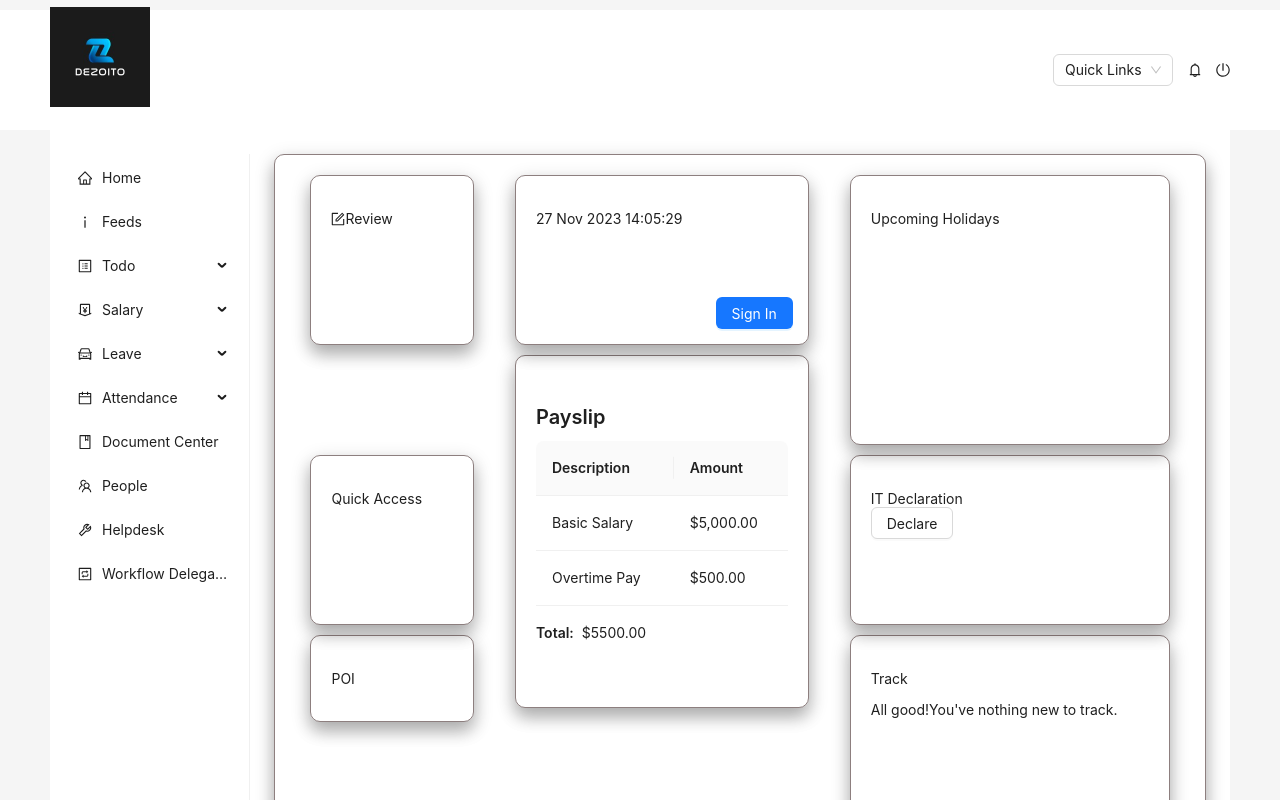
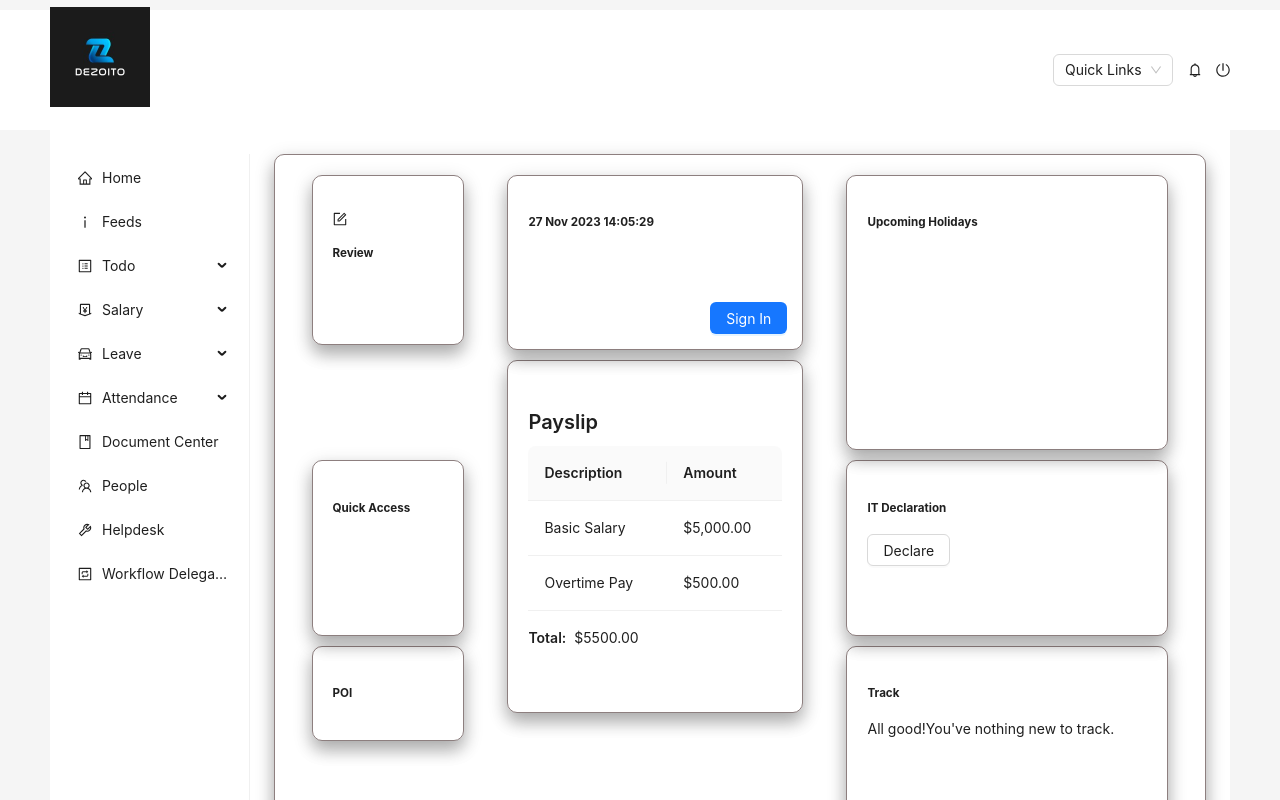
Before and after one commit to dev-krishnaSuresh/hrmsFrontendCustomer, a React (Create React App) app: page /home in a window 1280 px wide. Shown: the top 800 px of the page. Built offline with nearby package versions, Linux system fonts and the light colour scheme.

Commit message:
12.12.23

```diff
--- a/src/components/Feeds.js
+++ b/src/components/Feeds.js
@@ -41,7 +41,7 @@ function Feeds() {
   ];
   return (
     <div>
-      Groups;
+      <h3>Groups</h3>
       <Tabs
         defaultActiveKey="1"
         tabPosition={"left"}
--- a/src/components/Home.js
+++ b/src/components/Home.js
@@ -84,13 +84,13 @@ function Home() {
         <div className="review">
           <DemoBox value={100}>
             <FormOutlined />
-            Review
+            <h5>Review</h5>
           </DemoBox>
         </div>
         <div className="time">
           <div className="sign-in-container">
             <DemoBox value={100}>
-              <p> {currentTime}</p>
+              <h5> {currentTime}</h5>
               <Button
                 type="primary"
                 onClick={handleSignIn}
@@ -102,10 +102,14 @@ function Home() {
           </div>
         </div>
         <div className="holidays">
-          <DemoBox value={200}>Upcoming Holidays</DemoBox>
+          <DemoBox value={200}>
+            <h5>Upcoming Holidays</h5>
+          </DemoBox>
         </div>
         <div className="quickAccess">
-          <DemoBox value={100}>Quick Access</DemoBox>
+          <DemoBox value={100}>
+            <h5>Quick Access</h5>
+          </DemoBox>
         </div>
         <div className="payslip">
           <DemoBox value={270}>
@@ -114,18 +118,20 @@ function Home() {
         </div>
         <div className="itDeclaration">
           <DemoBox value={100}>
-            IT Declaration
+            <h5>IT Declaration</h5>
             <Button className="itdeclare">Declare</Button>
           </DemoBox>
         </div>
         <div className="track">
           <DemoBox value={200}>
-            Track
+            <h5>Track</h5>
             <p>All good!You've nothing new to track.</p>
           </DemoBox>
         </div>
         <div className="poi">
-          <DemoBox value={80}>POI</DemoBox>
+          <DemoBox value={80}>
+            <h5>POI</h5>
+          </DemoBox>
         </div>
       </div>
     </>
--- a/src/components/Salary/Payslip.js
+++ b/src/components/Salary/Payslip.js
@@ -10,7 +10,7 @@ function Payslip() {
 
   return (
     <>
-      Payslip
+      <h4>Payslip</h4>
       <div className="payslipContent">
         <div className="earnings">
           <DemoBox value={120}>Earnings</DemoBox>
@@ -19,7 +19,9 @@ function Payslip() {
         <div className="deductions">
           <DemoBox value={120}>Deductions</DemoBox>
         </div>
-        <div>Employee Details</div>
+        <div>
+          <h5>Employee Details</h5>
+        </div>
       </div>
     </>
   );
--- a/src/components/Salary/YTDReports.js
+++ b/src/components/Salary/YTDReports.js
@@ -97,7 +97,9 @@ const YTDReports = () => {
       <div>
         {isButton1Active ? (
           <div>
-            <div className="YTDSumary">YTD Summary</div>
+            <div className="YTDSumary">
+              <h4>YTD Summary</h4>
+            </div>
             <Collapse
               items={items}
               defaultActiveKey={["1"]}
@@ -107,7 +109,9 @@ const YTDReports = () => {
           </div>
         ) : (
           <div>
-            <div className="YTDSumary">PF YTD Summary</div>
+            <div className="YTDSumary">
+              <h4>PF YTD Summary</h4>
+            </div>
             <Table dataSource={dataSource} columns={columns} />;
           </div>
         )}
--- a/src/components/Todo/Review.js
+++ b/src/components/Todo/Review.js
@@ -48,7 +48,7 @@ function Review() {
   ];
   return (
     <div>
-      Review
+      <h3>Review</h3>
       <Tabs
         defaultActiveKey="1"
         tabPosition={"left"}
--- a/src/components/Todo/Tasks.js
+++ b/src/components/Todo/Tasks.js
@@ -1,7 +1,11 @@
 import React from "react";
 
 function Tasks() {
-  return <div>Tasks</div>;
+  return (
+    <div>
+      <h3>Tasks</h3>
+    </div>
+  );
 }
 
 export default Tasks;
--- a/src/components/Todo/Todo.js
+++ b/src/components/Todo/Todo.js
@@ -1,7 +1,11 @@
 import React from "react";
 
 function Todo() {
-  return <div>Todo</div>;
+  return (
+    <div>
+      <h3>Todo</h3>
+    </div>
+  );
 }
 
 export default Todo;
--- a/src/components/style.css
+++ b/src/components/style.css
@@ -268,6 +268,7 @@
 }
 .itdeclare {
   display: flex;
+  border-style: solid;
 }
 .LeavePendingTab {
   margin-top: 20px;
```
